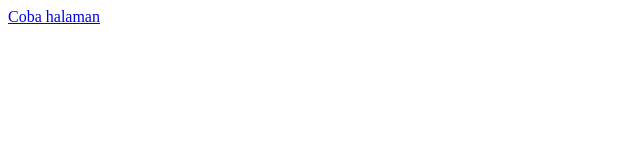
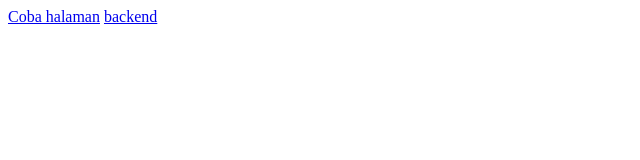
Before and after one commit to ebit3/Data_Coba_Projek, a plain HTML site: page index.html in a window 1280 px wide. Shown: the full height of the page, 0-640 px from the left. Drawn offline with Linux system fonts and the light colour scheme.

Commit message:
node-backend

```diff
--- a/index.html
+++ b/index.html
@@ -11,6 +11,9 @@
 
         <a href="coba-upload/index.html">Coba halaman</a>
 
+
+        <a href="coba-upload/backend/server.js">backend</a>
+
     </body>
 
 </html>
```
Also changed, not shown: coba-upload/index.html (+1 -0 lines).
